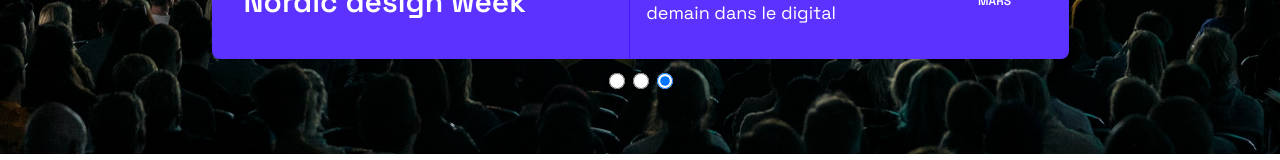
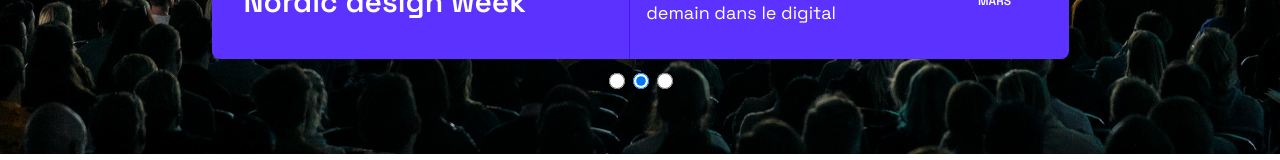
Before and after one commit to Gaelle-M/OC_8_724events, a React (Create React App) app: page / in a window 1280 px wide. Shown: the part 512-672 px from the top of the page. Built offline with nearby package versions, Linux system fonts and the light colour scheme.

Commit message:
Correction du bug lié à la pagination du slider

```diff
--- a/src/containers/Slider/index.js
+++ b/src/containers/Slider/index.js
@@ -45,17 +45,18 @@ const Slider = () => {
           </div>
           <div className="SlideCard__paginationContainer">
   <div className="SlideCard__pagination">
-              {byDateAs.map((slide, radioIdx) => (
+    {byDateAs.map((slide) => (
       <input
-                  key={slide.id || `radio-${radioIdx}`}
+        key={slide.id || slide.title}
         type="radio"
         name="radio-button"
-                  checked={idx === radioIdx}
+        checked={index === byDateAs.indexOf(slide)}
         readOnly
       />
     ))}
   </div>
 </div>
+
         </React.Fragment>
       ))}
     </div>
```
Lines whose indentation alone changed are shown as unchanged.
